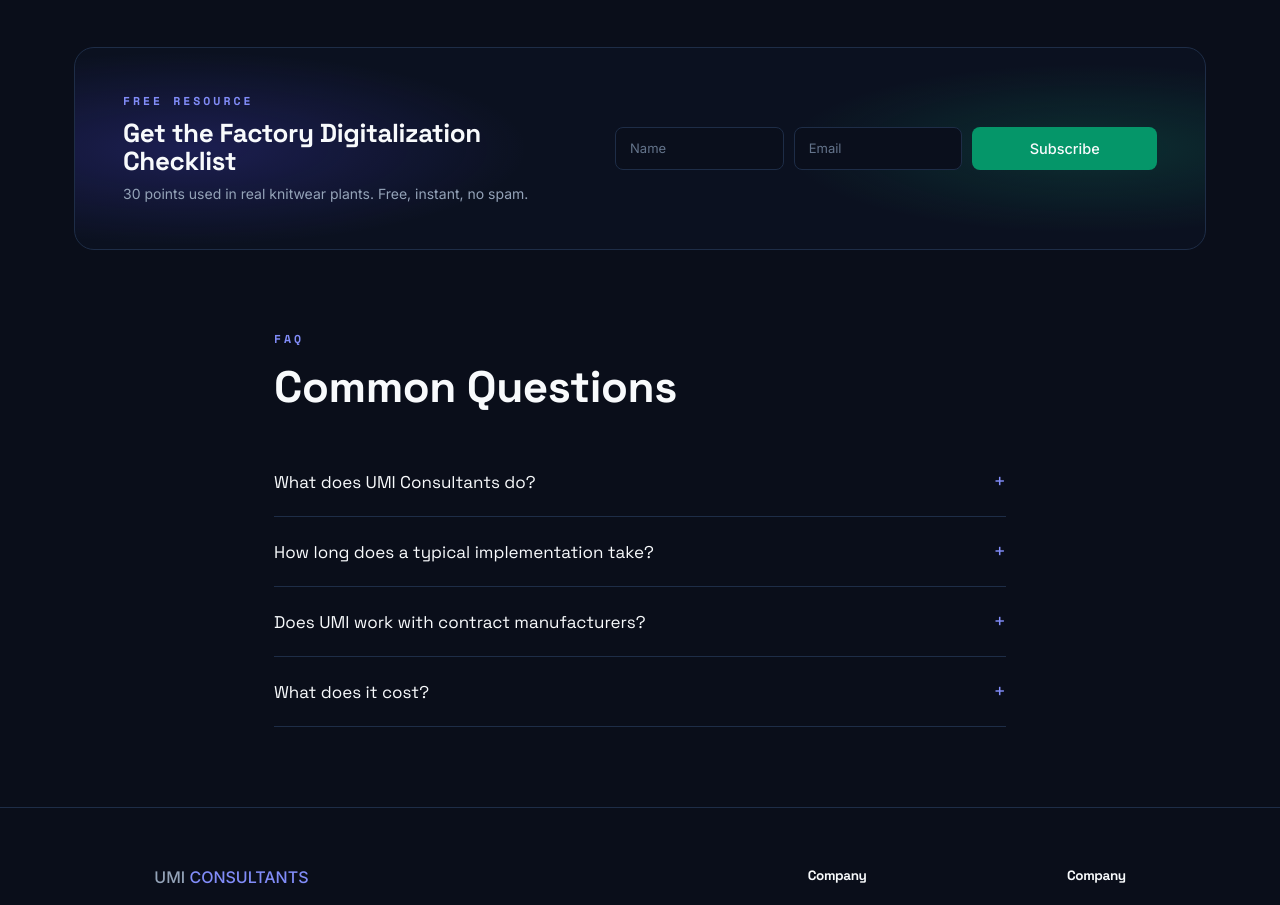
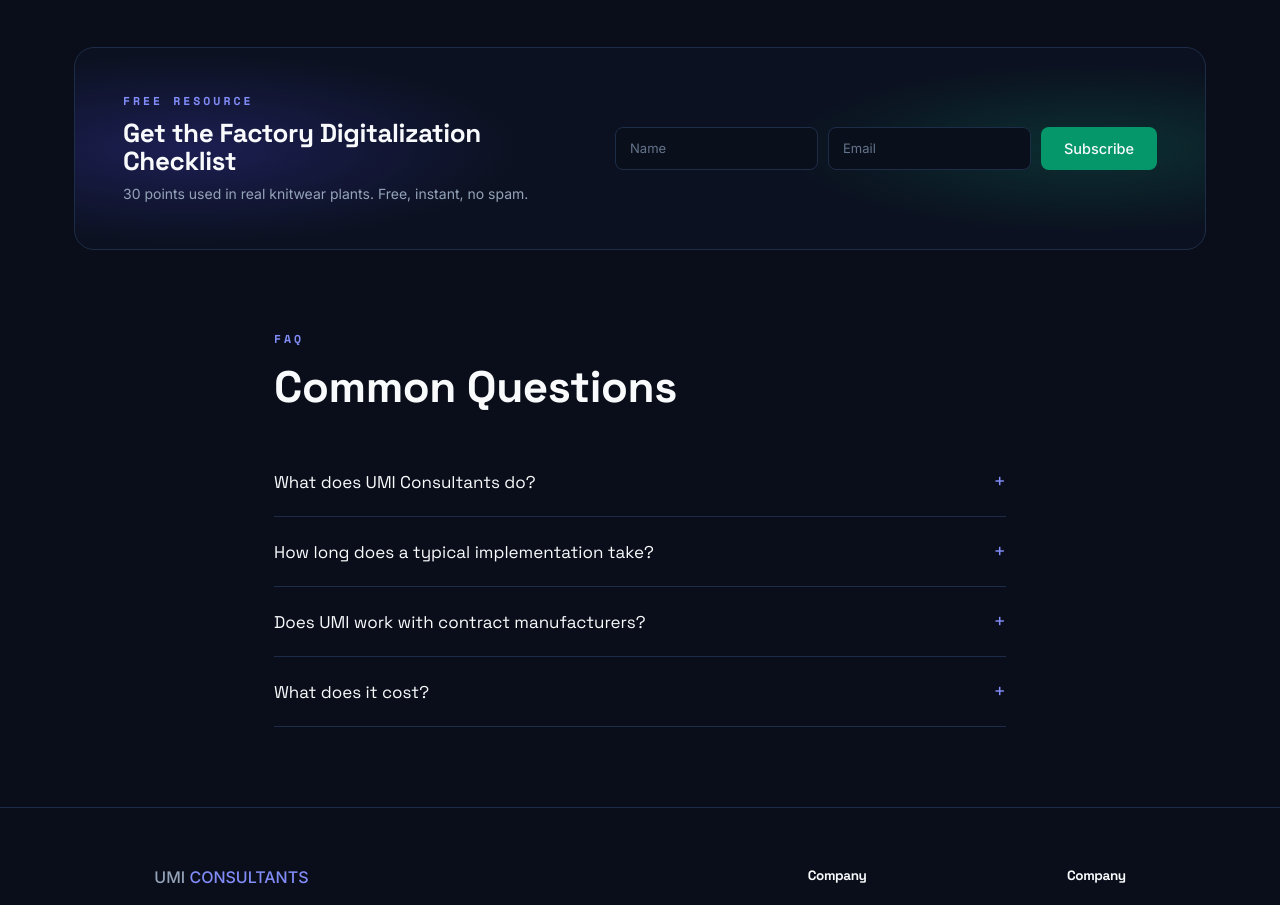
Before and after one commit to ismail-ahmad/umi-website, a Next.js app: page / in a window 1280 px wide. Shown: the part 1480-2385 px from the top of the page. Built offline with nearby package versions, Linux system fonts and the light colour scheme.

Commit message:
free form button width

```diff
--- a/app/globals.css
+++ b/app/globals.css
@@ -895,7 +895,7 @@
     display: flex;
     gap: 10px;
   }
-  .free-resource-form .input, .free-resource-form button{
+  .free-resource-form .input{
     flex: 1;
   }
 }
```
